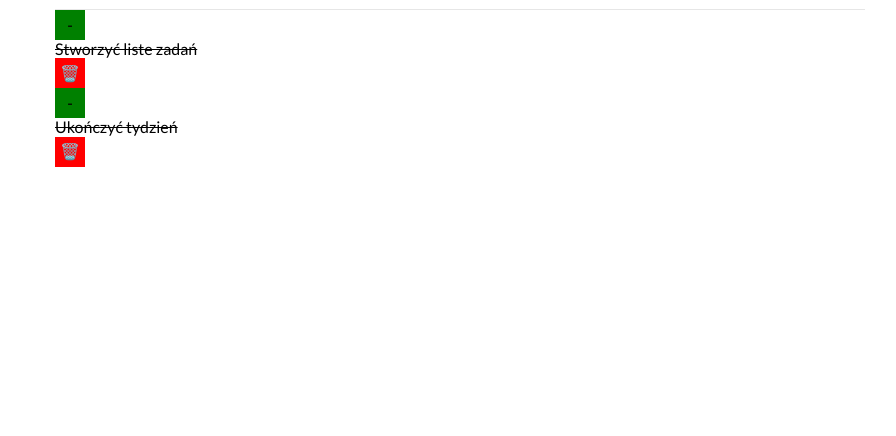
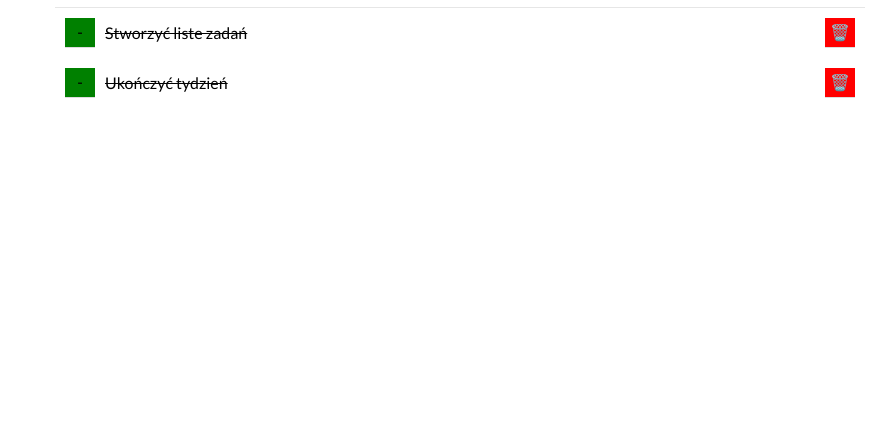
Before and after one commit to LeszekM12/todolist, a plain HTML site: page index.html in a window 1280 px wide. Shown: the part 364-800 px from the top of the page, without its empty margins (180-1076 px from the left). Drawn offline with nearby package versions, Linux system fonts and the light colour scheme.

Commit message:
ul tasks item added

```diff
--- a/css/form.css
+++ b/css/form.css
@@ -23,6 +23,7 @@
 }
 
 .form__button {
+    border: none;
     padding: 10px;
     width: 150px;
     color: white;
@@ -39,3 +40,6 @@
     transform: scale(1.1);
     background-color: hsl(180, 100%, 35%);
 }
+.form__button:active {
+    background: hsl(180, 100%, 45%);
+}
--- a/css/tasks.css
+++ b/css/tasks.css
@@ -1,7 +1,15 @@
 .tasks {
     list-style: none;
-    padding: 0px;
+    padding: 0;
     margin: 0;
+}
+
+.tasks__item {
+    display: grid;
+    grid-template-columns: auto 1fr auto;
+    grid-gap: 10px;
+    align-items: center;
+    padding: 10px;
 }
 
 .tasks__button {
@@ -11,6 +19,7 @@
     padding: 0;
     display: grid;
     align-items: center;
+    border-bottom: 1px solid #ddd;
 }
 
 .tasks__button--toggleDone{
--- a/index.html
+++ b/index.html
@@ -44,7 +44,9 @@
           <h2>Lista zadań</h2>
         </header>
         <div>
-          <ul class="tasks js-tasks"></ul>
+          <ul class="tasks js-tasks">
+            <li class="tasks__item js-task"></li>
+          </ul>
         </div>
       </section>
     </main>
```
